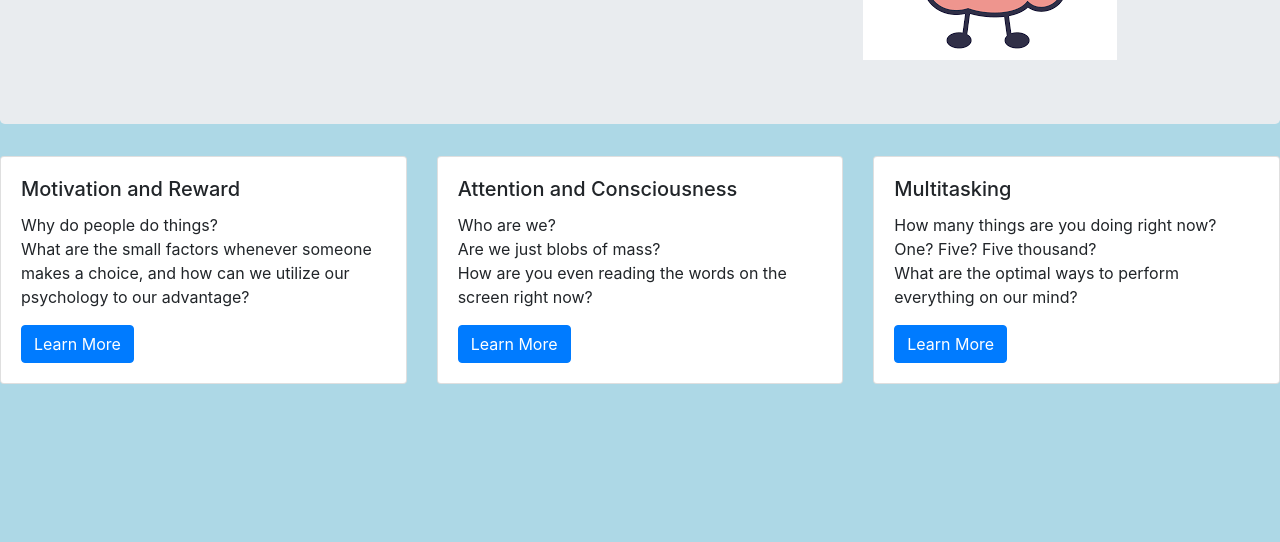
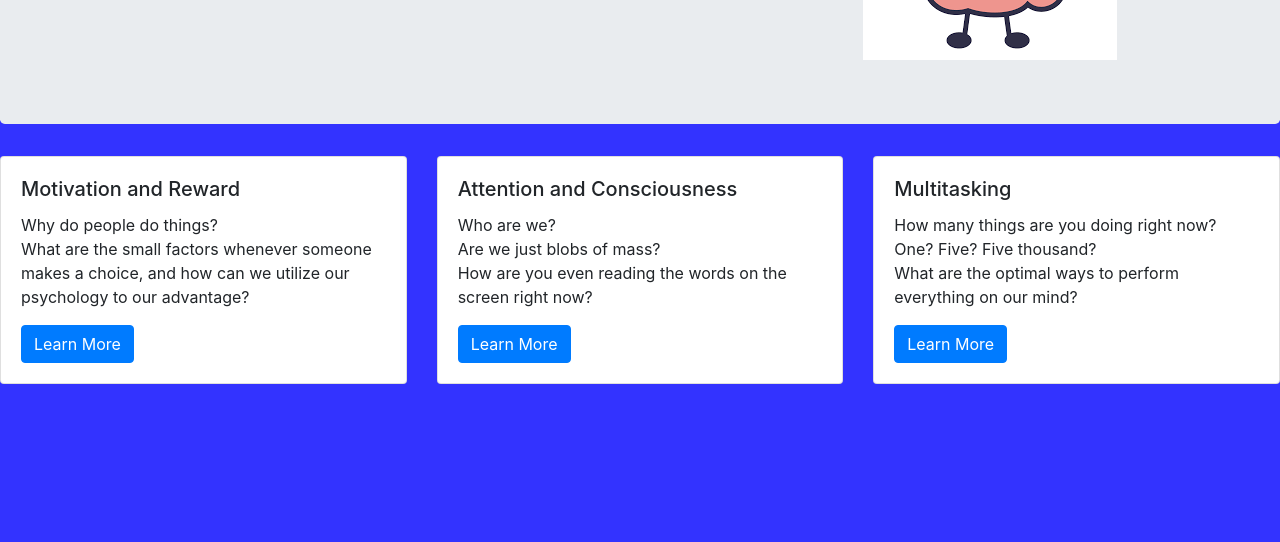
Before and after one commit to jameslai409/cognitive-psy, a plain HTML site: page index.html in a window 1280 px wide. Shown: the part 258-800 px from the top of the page. Drawn offline with nearby package versions, Linux system fonts and the light colour scheme.

Commit message:
Update style.css

```diff
--- a/style.css
+++ b/style.css
@@ -1,3 +1,3 @@
 body {
-  background-color: lightblue;
+  background-color: #33f;
 }
```
